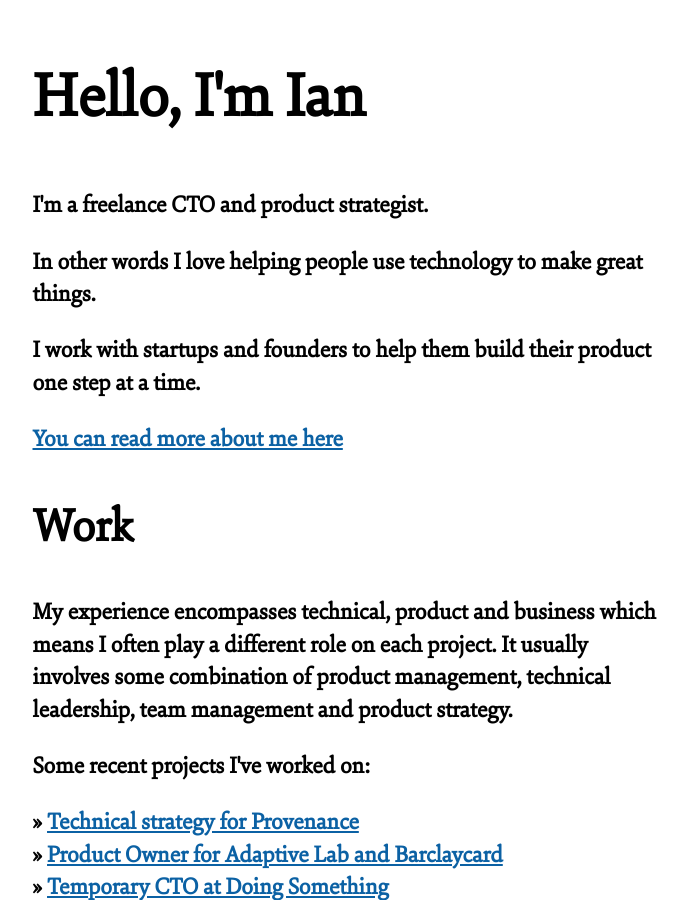
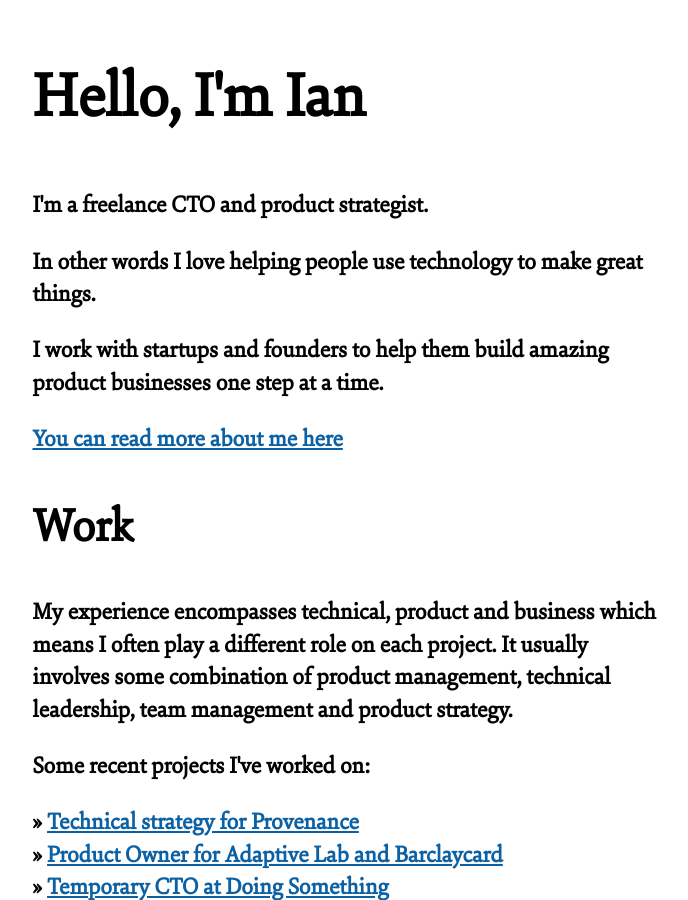
Before and after one commit to kpopper/iankynnersley.co.uk, a Jekyll site: the page built from index.html, in a window 1280 px wide and 900 px high. Shown: the whole window, without its empty margins (289-977 px from the left). Built offline with Jekyll 4.4.1, drawn with Linux system fonts in a browser that asks for light colours; nearby versions of some CDN libraries; Markdown is read by kramdown in place of the engine named in the settings.

Commit message:
Another copy tweak

```diff
--- a/index.html
+++ b/index.html
@@ -7,7 +7,7 @@ title: Ian Kynnersley
   <h1 class="title">Hello, I'm Ian</h1>
   <p>I'm a freelance CTO and product strategist.</p>
   <p>In other words I love helping people use technology to make great things.</p>
-  <p>I work with startups and founders to help them build their product one step at a time.</p>
+  <p>I work with startups and founders to help them build amazing product businesses one step at a time.</p>
   <p><a href="/about">You can read more about me here</a></p>
 </section>
 
```
